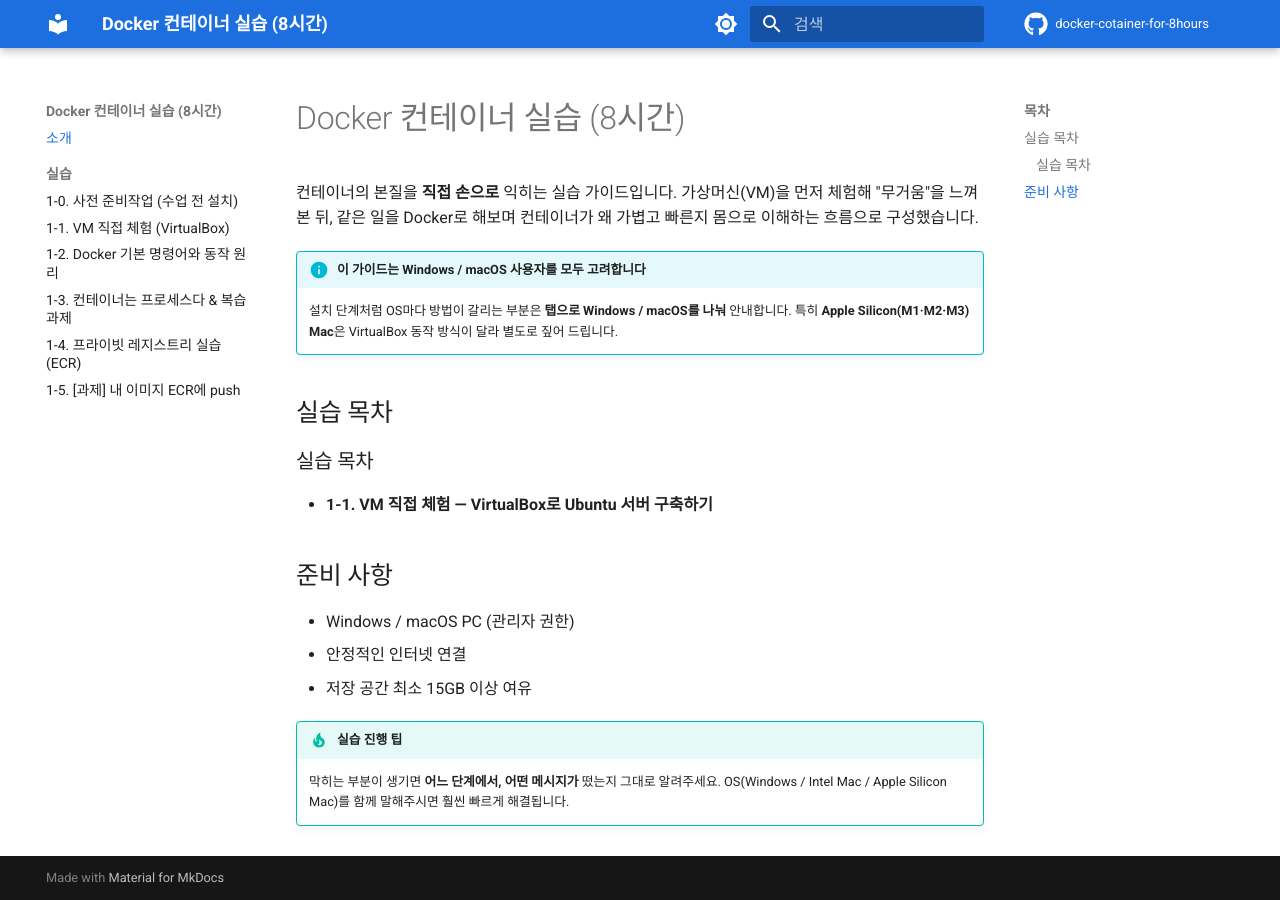
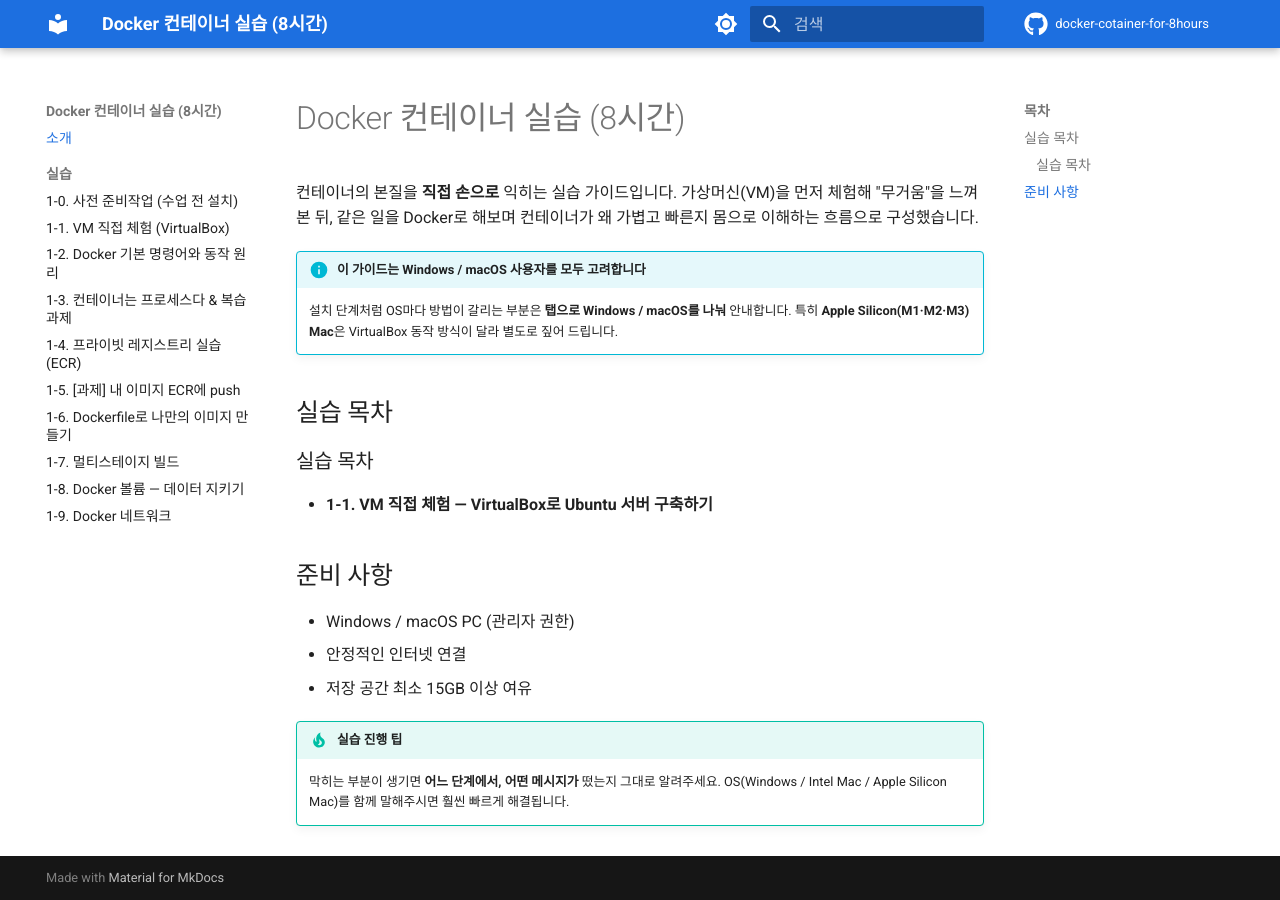
Before and after one commit to skilleat-labs/docker-cotainer-for-8hours, an MkDocs documentation site: the page built from docs/index.md, in a window 1280 px wide. Built offline with MkDocs 1.6.1 and Material for MkDocs 9.7.7, drawn with Linux system fonts in a browser that asks for light colours; comment, search, counter and statistics services are not loaded; part of the change alters nothing that is shown.

Commit message:
Reveal all labs (1-6~1-9)
Co-Authored-By: Claude Opus 4.8 <noreply@anthropic.com>

```diff
--- a/mkdocs.yml
+++ b/mkdocs.yml
@@ -69,12 +69,8 @@ plugins:
         - en
 
 # 숨김(draft) 목록 — 여기 있는 파일은 배포 사이트에서 제외(학생 접근 시 404).
-# 로컬 `mkdocs serve` 에서는 미리보기 가능. 공개하려면: 아래 목록에서 해당 줄 삭제 + nav 주석 해제 후 재배포.
-draft_docs: |
-  day1/06-dockerfile.md
-  day1/07-multistage.md
-  day1/08-volume.md
-  day1/09-network.md
+# 숨기려면 파일 경로를 추가하고, nav에서도 해당 줄을 주석 처리한 뒤 재배포.
+# (현재 숨김 없음 — 전체 공개)
 
 nav:
   - 소개: index.md
@@ -85,8 +81,7 @@ nav:
       - "1-3. 컨테이너는 프로세스다 & 복습 과제": day1/03-container-practice.md
       - "1-4. 프라이빗 레지스트리 실습 (ECR)": day1/04-ecr-registry.md
       - "1-5. [과제] 내 이미지 ECR에 push": day1/05-ecr-push-challenge.md
-      # ── 아래는 현재 '숨김' 상태. 공개할 때 주석(#) 해제 + 위 draft_docs에서 같은 파일 삭제 ──
-      # - "1-6. Dockerfile로 나만의 이미지 만들기": day1/06-dockerfile.md
-      # - "1-7. 멀티스테이지 빌드": day1/07-multistage.md
-      # - "1-8. Docker 볼륨 — 데이터 지키기": day1/08-volume.md
-      # - "1-9. Docker 네트워크": day1/09-network.md
+      - "1-6. Dockerfile로 나만의 이미지 만들기": day1/06-dockerfile.md
+      - "1-7. 멀티스테이지 빌드": day1/07-multistage.md
+      - "1-8. Docker 볼륨 — 데이터 지키기": day1/08-volume.md
+      - "1-9. Docker 네트워크": day1/09-network.md
```
